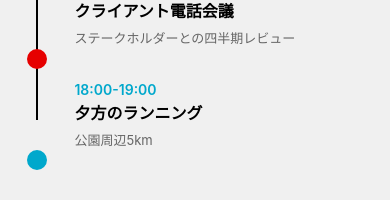
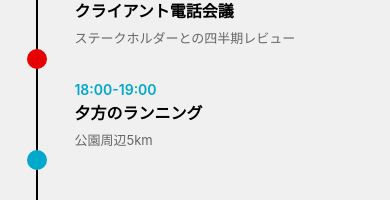
Before and after one commit to techtech0521/schedule-timeline, a React (Vite) app: page / in a window 390 px wide. Shown: the part 737-937 px from the top of the page. Built offline with nearby package versions, Linux system fonts and the light colour scheme.

Commit message:
Refine timeline connectors

```diff
--- a/src/components/timeline/Timeline.module.css
+++ b/src/components/timeline/Timeline.module.css
@@ -11,23 +11,6 @@
   max-width: var(--container-max-width);
 }
 
-/* Timeline item area */
-.items {
-  position: relative;
-}
-
-/* Central vertical line */
-.items::before {
-  content: '';
-  position: absolute;
-  left: 50%;
-  top: 0;
-  bottom: var(--event-spacing);
-  width: var(--timeline-line-width);
-  background-color: var(--timeline-line);
-  transform: translateX(-50%);
-}
-
 /* Individual timeline item */
 .item {
   display: grid;
@@ -37,6 +20,18 @@
   margin-bottom: var(--event-spacing);
   position: relative;
   width: 100%;
+}
+
+/* Central vertical connector between timeline nodes */
+.item:not(:last-child)::before {
+  content: '';
+  position: absolute;
+  left: 50%;
+  top: 0;
+  height: calc(100% + var(--event-spacing) + var(--node-size));
+  width: var(--timeline-line-width);
+  background-color: var(--timeline-line);
+  transform: translateX(-50%);
 }
 
 /* Items positioned with content on left */
@@ -189,7 +184,7 @@
 
 /* Responsive: mobile - vertical line on left */
 @media (max-width: 768px) {
-  .items::before {
+  .item:not(:last-child)::before {
     left: 30px;
   }
 
@@ -217,7 +212,7 @@
 
 /* Responsive: small mobile */
 @media (max-width: 480px) {
-  .items::before {
+  .item:not(:last-child)::before {
     left: 20px;
   }
 
--- a/src/components/timeline/Timeline.tsx
+++ b/src/components/timeline/Timeline.tsx
@@ -50,7 +50,6 @@ export const Timeline: React.FC<TimelineProps> = ({
       {title && <TimelineHeader title={title} subtitle={subtitle} />}
 
       {/* Timeline Items */}
-      <div className={styles.items}>
       {events.map((event, index) => {
         const nodeColor = getNodeColor(index);
         const position = getContentPosition(nodeColor);
@@ -64,7 +63,6 @@ export const Timeline: React.FC<TimelineProps> = ({
           />
         );
       })}
-      </div>
 
       {/* Footer */}
       {showFooter && <TimelineFooter />}
```
Lines whose indentation alone changed are shown as unchanged.
